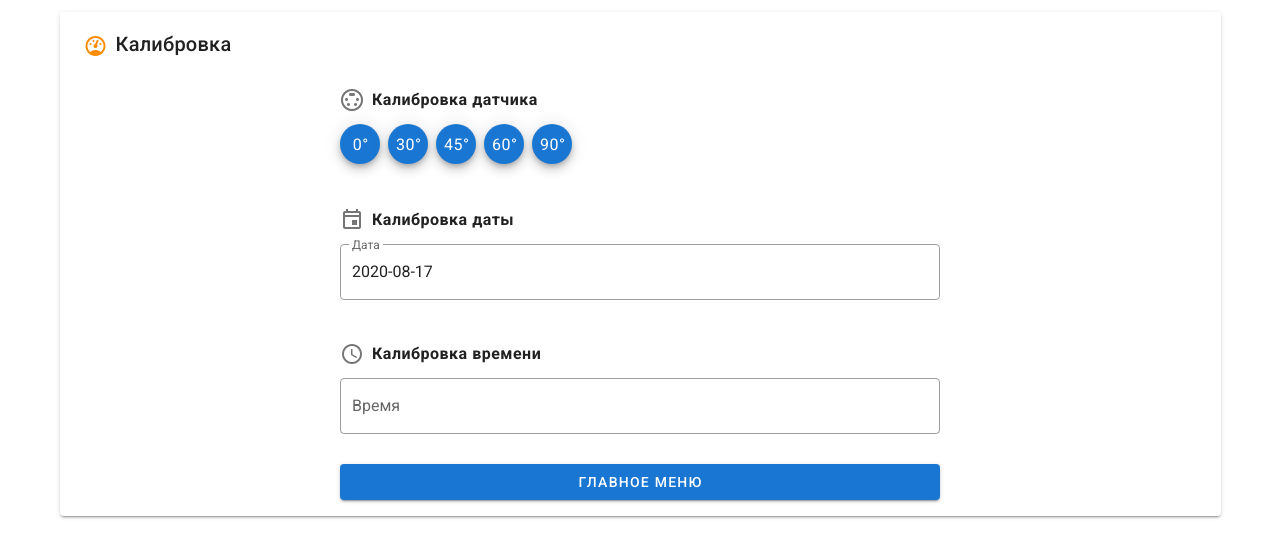
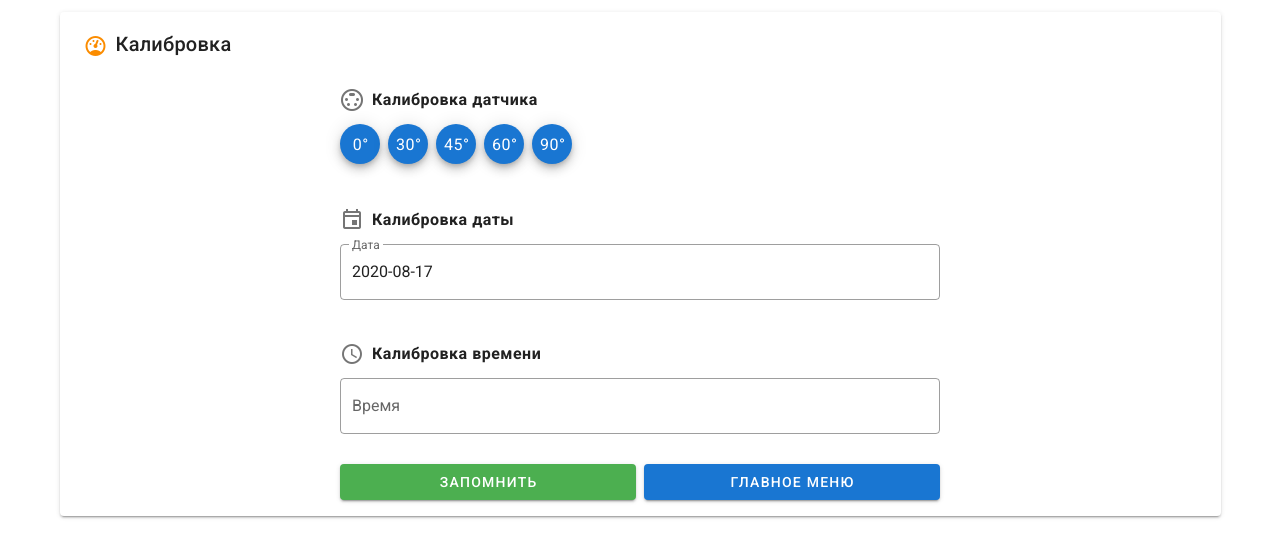
Before and after one commit to vsezol/sekstan-app, a Vue app: page /calibration in a window 1280 px wide. Shown: the top 558 px of the page. Built offline with nearby package versions, Linux system fonts and the light colour scheme.

Commit message:
calib ui

```diff
--- a/src/pages/Calibration.vue
+++ b/src/pages/Calibration.vue
@@ -96,11 +96,20 @@
         </div>
       </div>
 
-      <router-link tag="div" :to="'/'">
-        <v-btn color="primary" width="100%">
-          Главное меню
-        </v-btn>
-      </router-link>
+      <div class="d-flex">
+        <v-col class="pa-0 pr-2">
+          <v-btn color="success" dark width="100%">
+            Запомнить
+          </v-btn>
+        </v-col>
+        <v-col class="pa-0">
+          <router-link tag="div" :to="'/'">
+            <v-btn color="primary" width="100%">
+              Главное меню
+            </v-btn>
+          </router-link>
+        </v-col>
+      </div>
     </div>
   </v-card>
 </template>
```
